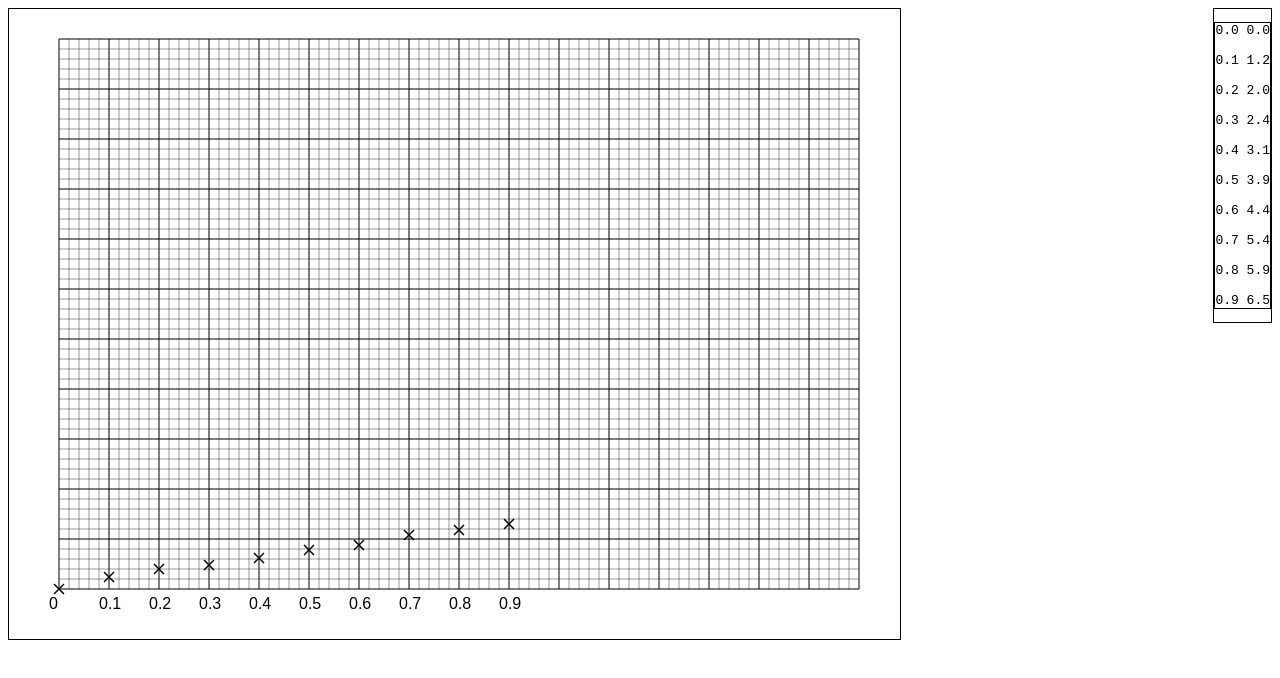
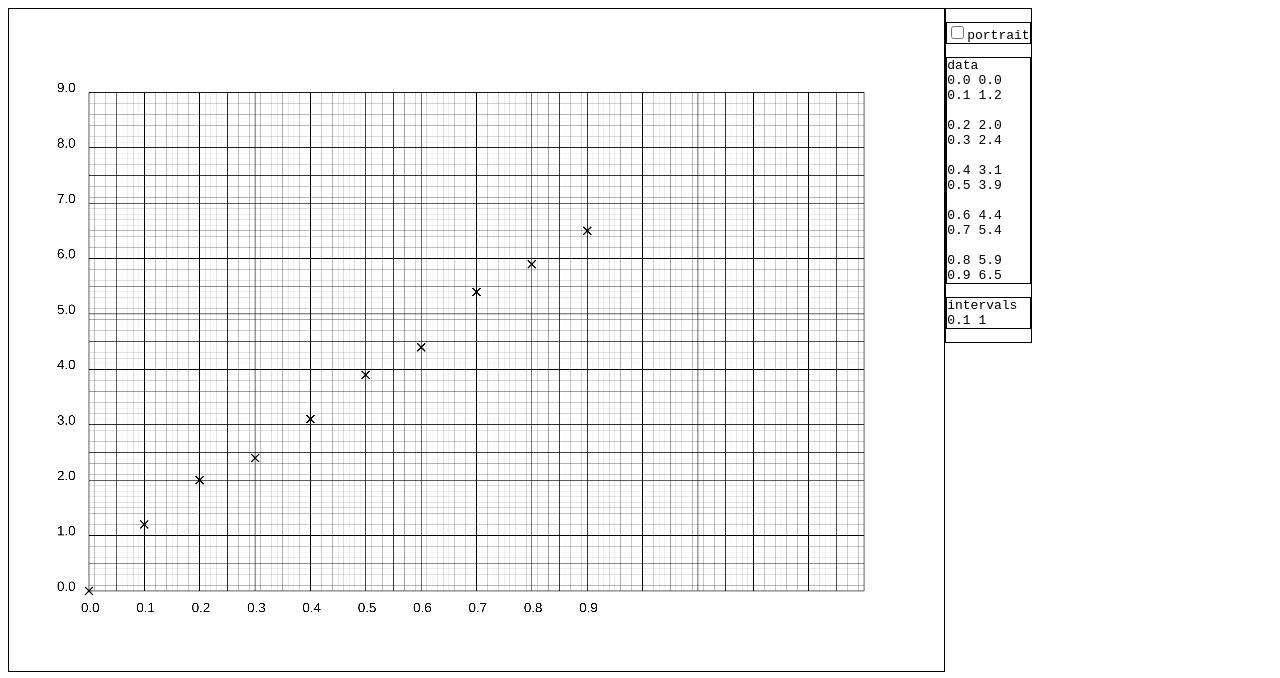
Before and after one commit to bxwtf/graph, a plain HTML site: page index.html in a window 1280 px wide. Drawn offline with Linux system fonts and the light colour scheme.

Commit message:
added intervals, portrait, other stuff i dont remember

```diff
--- a/index.html
+++ b/index.html
@@ -5,44 +5,63 @@
 </head>
 <body>
 
-<canvas id="canvas1" style="border:solid 1px black; width:fill; float:left;" width="297" height="210">
+<canvas id="canvas1" style="border:solid 1px black; float:left;">
 </canvas>
 
-<div style="border:solid 1px black; width:fill; float:right;">
+<div style="border:solid 1px black; width:fill; float:left;">
+<pre style="border:solid 1px black;"><input id="portrait1" type="checkbox" onchange="redraw();">portrait</pre>
 <pre id="data1" contenteditable="true" style="border:solid 1px black;">
+data
 0.0 0.0
-
 0.1 1.2
 
 0.2 2.0
-
 0.3 2.4
 
 0.4 3.1
-
 0.5 3.9
 
 0.6 4.4
-
 0.7 5.4
 
 0.8 5.9
-
 0.9 6.5
 </pre>
-<!--input type="text" id="data1"></input-->
+<pre id="intervals1" contenteditable="true" style="border:solid 1px black;">
+intervals
+0.1 1
+</pre>
 </div>
 
 <script>
 
+// A4 = 210mm x 297mm = 8.27in x 11.69in
+
 canvas = document.getElementById("canvas1");
-canvas.width = 297 * 3;
-canvas.height = 210 * 3;
+data = document.getElementById("data1");
+intervals = document.getElementById("intervals1");
+portrait = document.getElementById("portrait1");
 ctx = canvas1.getContext("2d");
-data = document.getElementById("data1");
 
-parse = () => data.innerText.replaceAll("\n", ",").split(",").map(x => x.trim()).filter(x => x != "")
-	.map(x => x.split(" ").filter(x => x != "").map(x => parseFloat(x)).filter(x => !isNaN(x)));
+ppi = 300;
+padding = 300; // 150;
+
+set_size = (can, grid) => {
+	canvas.width = can[0] * ppi;
+	canvas.height = can[1] * ppi;
+	canvas.style.width = (can[0] * 80).toString() + "px";
+	canvas.style.height = (can[1] * 80).toString() + "px";
+
+	grid_width = grid[0] * 10; // in lines
+	grid_height = grid[1] * 10; // in lines
+	// FIXME: is using constant value kinda a bodge here? its good enough for just A4
+	line_spacing = ((11.69 * ppi) - padding * 2) / (14 * 10);
+};
+set_size([11.69, 8.27], [14, 9]);
+
+parse = (str) => str.replaceAll("\n", ",").split(",").map(x => x.trim()).filter(x => x != "")
+	.map(x => x.split(" ").filter(x => x.trim() != "").map(x => parseFloat(x)).filter((x) => !isNaN(x)))
+	.filter(x => x.length >= 2);
 
 drawline = (x, y, u, v) => {
 	ctx.beginPath();
@@ -53,70 +72,82 @@ drawline = (x, y, u, v) => {
 };
 
 drawcross = (x, y) => {
-	let s = 5;
+	let s = 15;
 	ctx.save();
 	ctx.translate(x, y);
-	//ctx.strokeStyle = "#00000000"
-	ctx.lineWidth = 1.5;
+	ctx.lineWidth = 5;
 	drawline(-s, -s, s, s);
 	drawline(s, -s, -s, s);
 	ctx.restore();
 };
 
 drawgrid = () => {
-	let s = 10;
+	let s = line_spacing;
 	let line = (x, y, w, h) => drawline(x, y, x + w, y + h);
+	let thick = (i) => i % 10 == 0 ? 3 : i % 5 == 0 ? 1.5 : 0.4;
 
-	// top right
-	let w = 80, h = 55;
-	for (let i = 0; i < w + 1; i++) {
-		ctx.lineWidth = i % 5 == 0 ? 1 : 0.4;
-		line(i * s, 0, 0, h * s);
+	for (let i = 0; i < grid_width + 1; i++) {
+		ctx.lineWidth = thick(i);
+		line(i * s, 0, 0, grid_height * s);
 	}
-	for (let i = 0; i < h + 1; i++) {
-		ctx.lineWidth = i % 5 == 0 ? 1 : 0.4;
-		line(0, i * s, w * s, 0);
-	}
-
-	if (false) for (let i = 0; i < 11; i++) {
-		let len = 10 * 10;
-		ctx.lineWidth = i % 5 == 0 ? 1 : 0.4;
-		// top left
-		line(0, i * s, -len, 0);
-		line(-i * s, 0, 0, len);
-		// bottom left
-		line(0, -i * s, -len, 0);
-		line(-i * s, 0, 0, -len);
-		// bottom right
-		line(0, -i * s, len, 0);
-		line(i * s, 0, 0, -len);
+	for (let i = 0; i < grid_height + 1; i++) {
+		ctx.lineWidth = thick(i);
+		line(0, i * s, grid_width * s, 0);
 	}
 };
 
 redraw = () => {
+	if(data.innerText.trim() === "") data.innerText = "data\n1.0 1.0";
+	if(intervals.innerText.trim() === "") intervals.innerText = "intervals\n1.0 1.0";
+
+	portrait.checked ? set_size([8.27, 11.69], [9, 14]) : set_size([11.69, 8.27], [14, 9]);
+
 	ctx.fillStyle = "#ffffffff";
 	ctx.fillRect(0, 0, canvas.width, canvas.height);
 	ctx.save();
-	ctx.translate(100 / 2, canvas.height - 100 / 2);
+	ctx.translate(padding, canvas.height - padding);
 	ctx.scale(1, -1)
 	drawgrid();
-	parse().forEach(x => {
-		drawcross(x[0] * 500, x[1] * 10)
-		// TODO: stroke text at gur bottom / sides of gur thing
+
+	let x_scale = line_spacing * 10, y_scale = line_spacing * 10;
+	let y_interval = 1;
+	parse(intervals.innerText).forEach(pt => {
+		pt[0] = pt[0] === 0 ? 1 : pt[0];
+		pt[1] = pt[1] === 0 ? 1 : pt[1];
+		x_scale = (line_spacing * 10) / pt[0];
+		y_scale = (line_spacing * 10) / pt[1];
+		y_interval = pt[1];
+	});
+
+	parse(data.innerText).forEach(pt => {
+		let x = pt[0] * x_scale, y = pt[1] * y_scale;
+		drawcross(x, y)
 		ctx.save();
 		ctx.scale(1, -1);
 		ctx.fillStyle = "black";
-		ctx.font = "16px sans-serif";
-		ctx.fillText(x[0].toString(), x[0] * 500 - 10, 20);
+		ctx.font = "50px sans-serif";
+		ctx.fillText(pt[0].toFixed(1), x - 30, 80);
+		//ctx.fillText(pt[1].toFixed(1), -100, -y);
 		ctx.restore();
 	});
+
+	let y_val = 0;
+	for (let y = 0; y < (grid_height + 1) * line_spacing; y += y_scale) {
+		ctx.save();
+		ctx.scale(1, -1);
+		ctx.fillStyle = "black";
+		ctx.font = "50px sans-serif";
+		ctx.fillText(y_val.toFixed(1), -120, -y);
+		ctx.restore();
+
+		y_val += y_interval;
+	}
+
 	ctx.restore();
 };
 
+window.onkeydown = window.onkeyup = redraw;
 redraw();
-
-// A4 = 210mm x 297mm
-// script goes here :D
 
 </script>
 </body>
```
